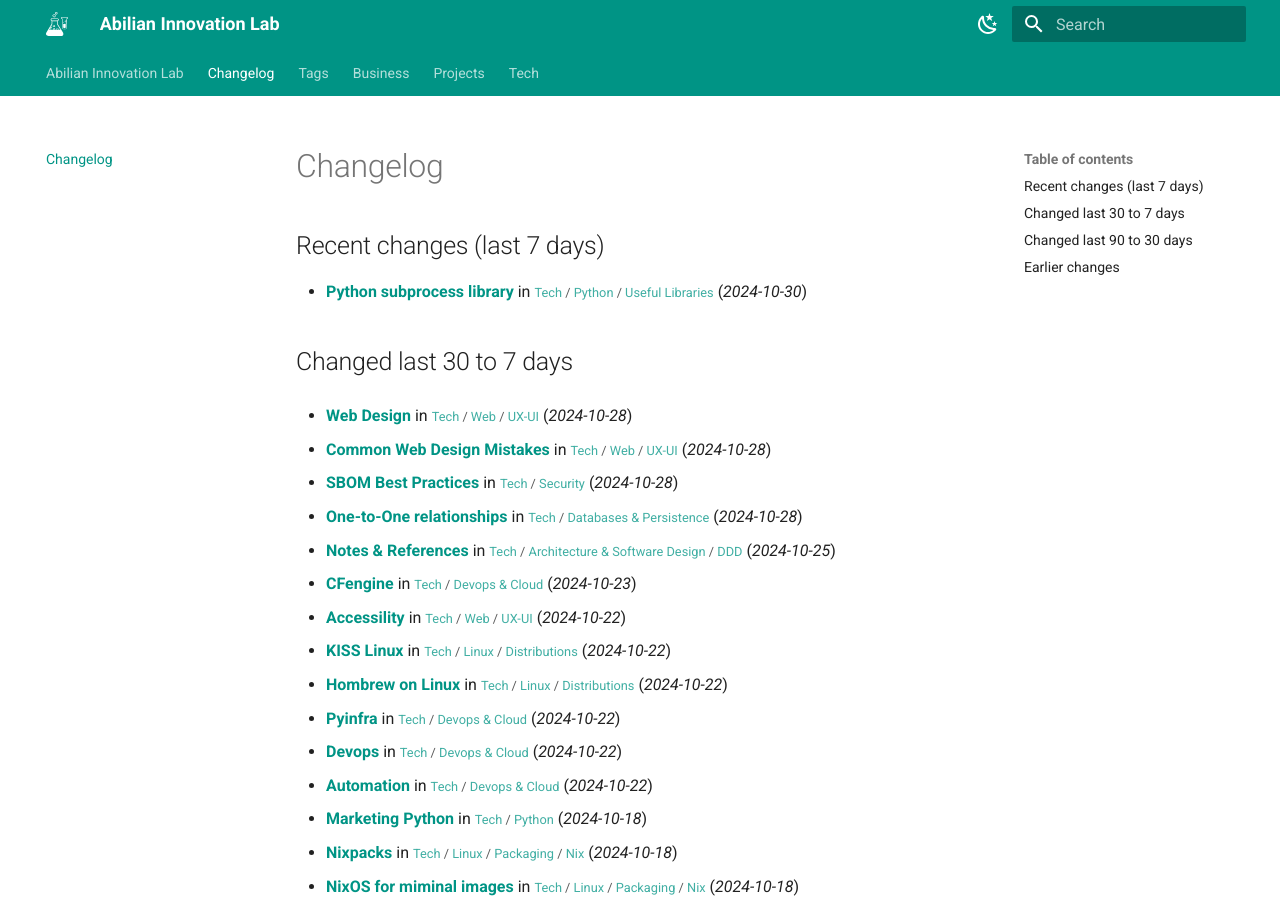
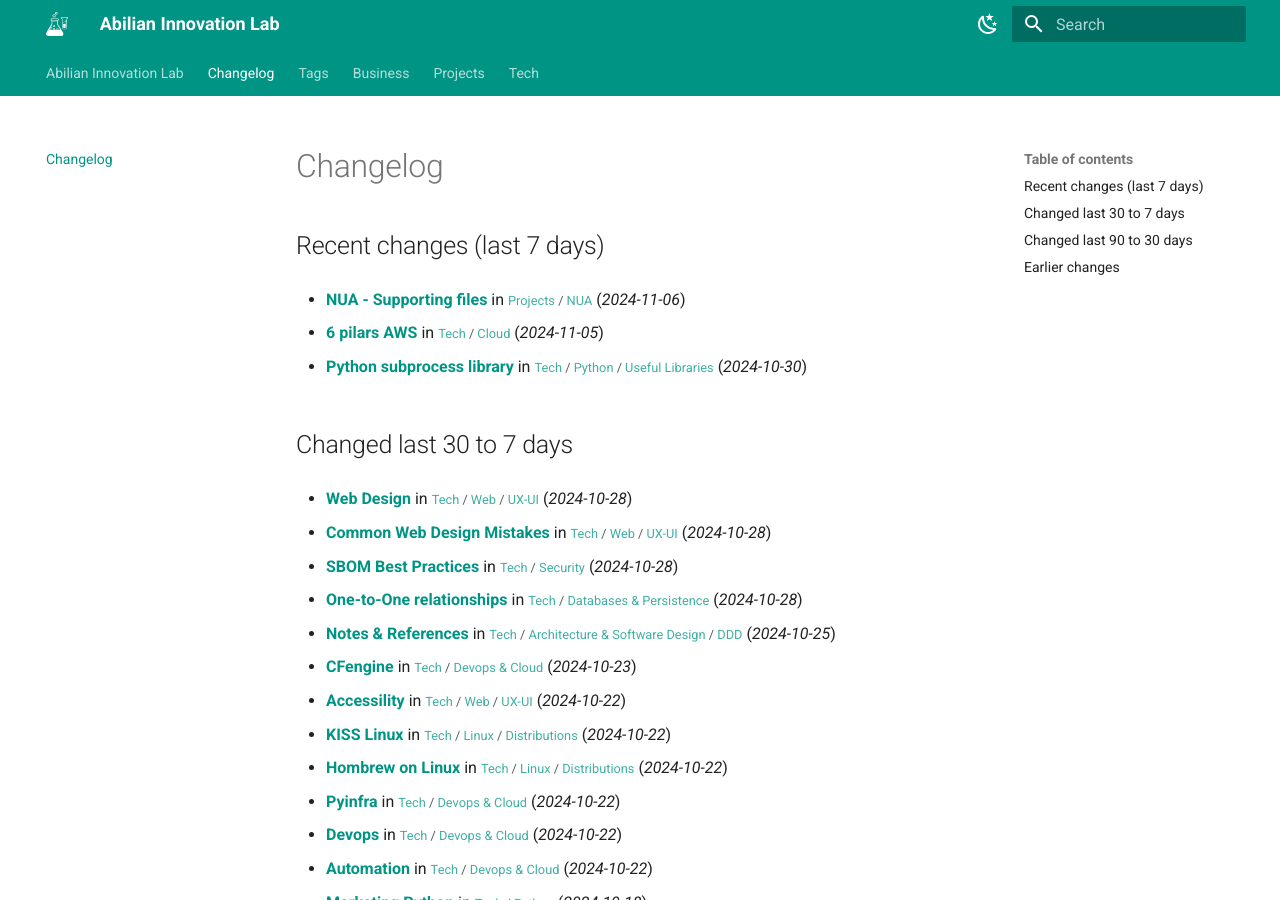
Before and after one commit to abilian/lab.abilian.com, an MkDocs documentation site: the page built from docs/changelog.md, in a window 1280 px wide and 900 px high. Built offline with MkDocs 1.6.1 and Material for MkDocs 9.7.7, drawn with Linux system fonts in a browser that asks for light colours; comment, search, counter and statistics services are not loaded.

Commit message:
Update content

```diff
--- a/docs/changelog.md
+++ b/docs/changelog.md
@@ -1,6 +1,10 @@
 # Changelog
 
 ## Recent changes (last 7 days)
+
+- **[NUA - Supporting files](/Projects/NUA/NUA - Supporting files/)** in <small>[Projects](/Projects/00 Projects/) / [NUA](/Projects/NUA/00 NUA/)</small> (*2024-11-06*)
+
+- **[6 pilars AWS](/Tech/Cloud/6 pilars AWS/)** in <small>[Tech](/Tech/00 Technology/) / [Cloud](/Tech/Cloud/6 pilars AWS/)</small> (*2024-11-05*)
 
 - **[Python subprocess library](/Tech/Python/Useful Libraries/Python subprocess library/)** in <small>[Tech](/Tech/00 Technology/) / [Python](/Tech/Python/(Pretty) tables in Python/) / [Useful Libraries](/Tech/Python/Useful Libraries/00 Useful librairies/)</small> (*2024-10-30*)
 
```
